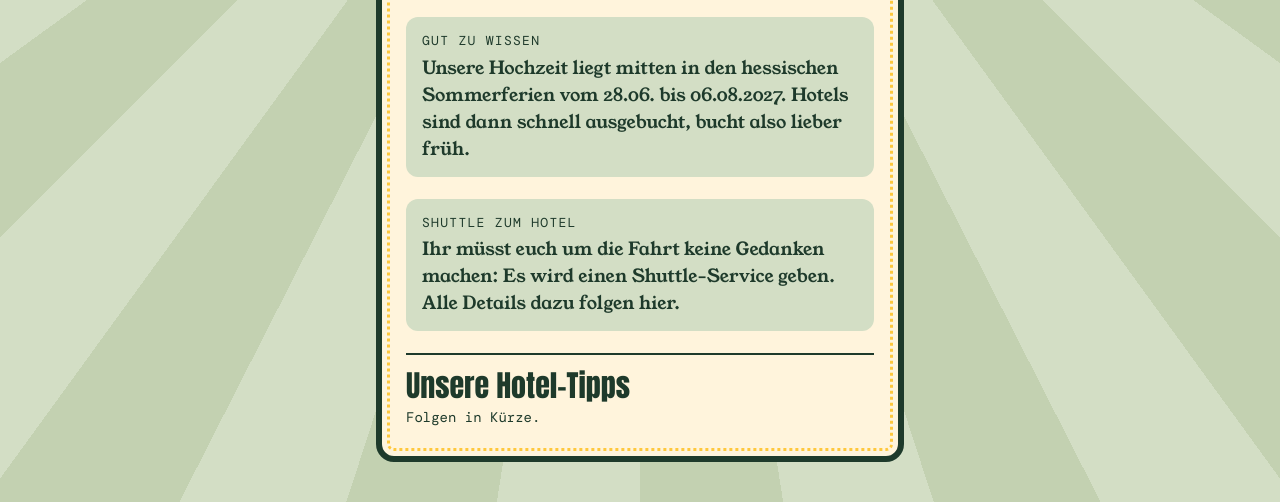
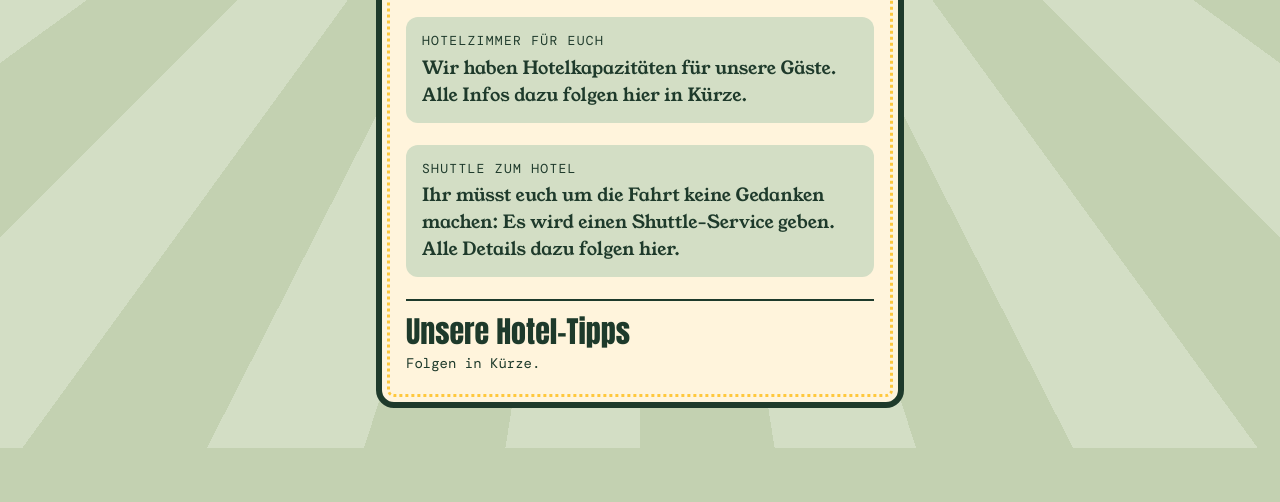
Before and after one commit to BlueKariba/hochzeit, a plain HTML site: page uebernachtung.html in a window 1280 px wide. Shown: the part 402-904 px from the top of the page. After the commit the page ends 850 px from the top, so only its background shows below. Drawn offline with nearby package versions, Linux system fonts and the light colour scheme; a web font is replaced by a local one.

Commit message:
Übernachtung: Hotelkapazitäten statt Sommerferien-Hinweis

```diff
--- a/uebernachtung.html
+++ b/uebernachtung.html
@@ -69,8 +69,8 @@
     <p class="intro">Ihr wollt nach der Feier nicht mehr nach Hause fahren? Hier findet ihr bald Hotels in der Nähe des Taunus Wunderlands.</p>
 
     <div class="tip">
-      <span class="label">Gut zu wissen</span>
-      <p>Unsere Hochzeit liegt mitten in den hessischen Sommerferien vom 28.06. bis 06.08.2027. Hotels sind dann schnell ausgebucht, bucht also lieber früh.</p>
+      <span class="label">Hotelzimmer für euch</span>
+      <p>Wir haben Hotelkapazitäten für unsere Gäste. Alle Infos dazu folgen hier in Kürze.</p>
     </div>
 
     <div class="tip">
```
